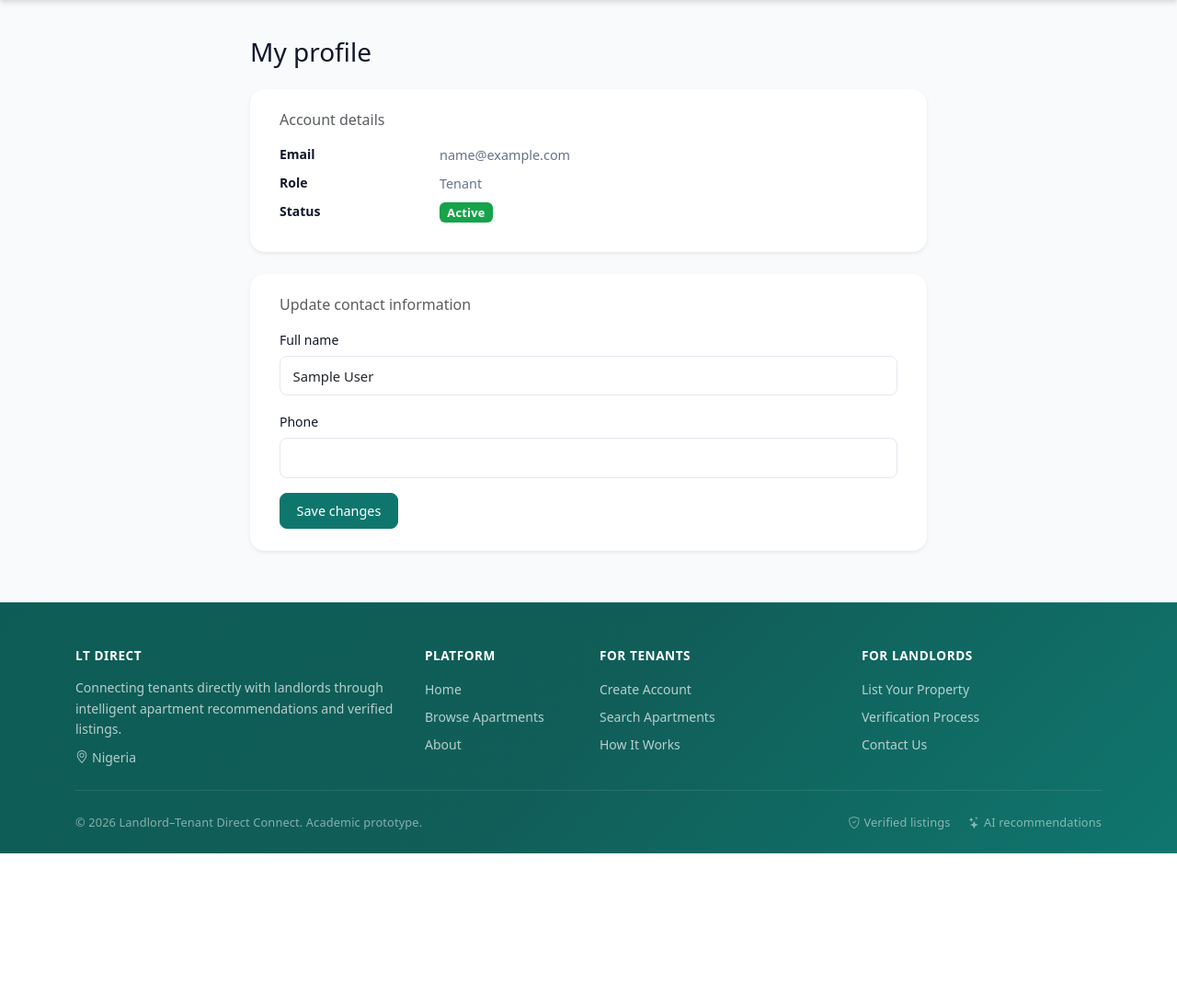
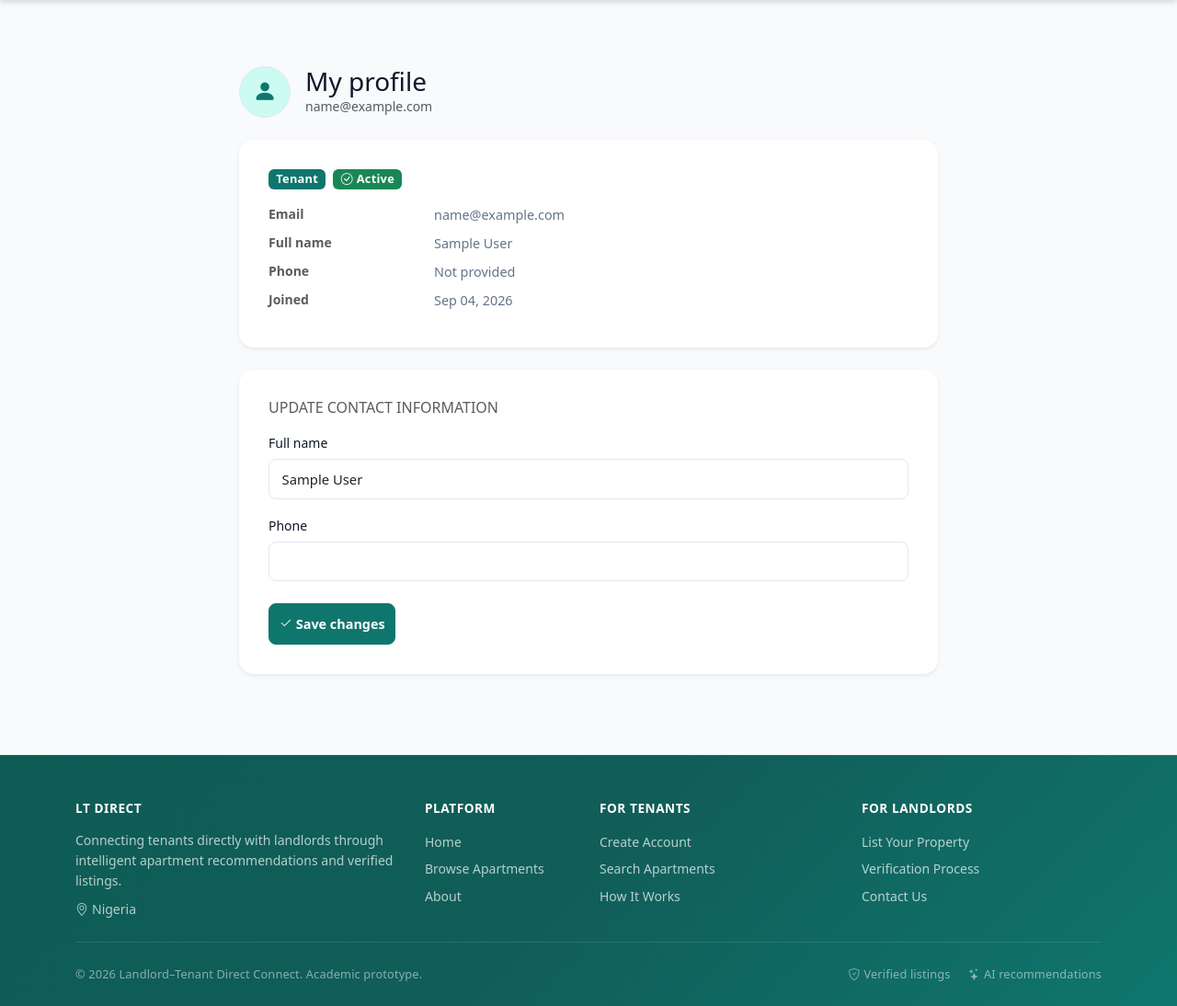
Before and after one commit to 1234donald/Landlord_Tenant-Direct, a Django app: page /profile/ in a window 1280 px wide. Shown: the part 63-1157 px from the top of the page at 92% size. Before the commit the page ends 991 px from the top, so only its background shows below. Run offline with Django 5.2, Linux system fonts and the light colour scheme; the visitor is signed in with stand-in values (Sample User, id 1); some libraries are stand-ins or nearby versions.

Commit message:
feat(frontend): add landlord dashboard, profile and verification pages
- Redesign landlord dashboard with listing count, available apartments, verification status, recent messages and management shortcuts
- Update profile page with role-aware view and editable fields
- Redesign verification submission form with status badges (pending, approved, rejected) and rejection remarks

```diff
--- a/templates/accounts/profile.html
+++ b/templates/accounts/profile.html
@@ -1,37 +1,47 @@
 {% extends "base.html" %}
 
-{% block title %}My profile - Landlord-Tenant Direct Connect{% endblock %}
+{% block title %}My profile | LT Direct{% endblock %}
 
 {% block content %}
-<div class="row">
-    <div class="col-lg-8 mx-auto">
-        <h1 class="h3 mb-4">My profile</h1>
+<div class="auth-shell" style="max-width:760px;">
+    <div class="d-flex align-items-center gap-3 mb-4">
+        <div class="conv-avatar" style="width:56px;height:56px;font-size:1.6rem;" aria-hidden="true">
+            <i class="bi bi-person-fill"></i>
+        </div>
+        <div>
+            <h1 class="h3 mb-0">My profile</h1>
+            <p class="text-muted small mb-0 text-break">{{ profile_user.email }}</p>
+        </div>
+    </div>
 
-        <div class="card shadow-sm mb-4">
+    <div class="card shadow-sm border-0 mb-4">
         <div class="card-body">
-                <h2 class="h6 text-muted mb-3">Account details</h2>
-                <dl class="row mb-0">
-                    <dt class="col-sm-3">Email</dt>
-                    <dd class="col-sm-9">{{ profile_user.email }}</dd>
-                    <dt class="col-sm-3">Role</dt>
-                    <dd class="col-sm-9">
+            <div class="d-flex flex-wrap gap-2 mb-3">
+                <span class="badge text-bg-primary">
                     {% if profile_user.is_tenant %}Tenant{% elif profile_user.is_landlord %}Landlord{% else %}Administrator{% endif %}
-                    </dd>
-                    <dt class="col-sm-3">Status</dt>
-                    <dd class="col-sm-9">
+                </span>
                 {% if profile_user.is_active %}
-                        <span class="badge bg-success">Active</span>
+                <span class="badge text-bg-success"><i class="bi bi-check-circle me-1"></i>Active</span>
                 {% else %}
-                        <span class="badge bg-danger">Inactive</span>
+                <span class="badge text-bg-danger"><i class="bi bi-x-circle me-1"></i>Inactive</span>
                 {% endif %}
-                    </dd>
+            </div>
+            <dl class="row small mb-0">
+                <dt class="col-sm-3 text-muted">Email</dt>
+                <dd class="col-sm-9 text-break">{{ profile_user.email }}</dd>
+                <dt class="col-sm-3 text-muted">Full name</dt>
+                <dd class="col-sm-9">{{ profile_user.get_full_name|default:"Not provided" }}</dd>
+                <dt class="col-sm-3 text-muted">Phone</dt>
+                <dd class="col-sm-9">{{ profile_user.phone|default:"Not provided" }}</dd>
+                <dt class="col-sm-3 text-muted">Joined</dt>
+                <dd class="col-sm-9">{{ profile_user.date_joined|date:"M d, Y" }}</dd>
             </dl>
         </div>
     </div>
 
-        <div class="card shadow-sm">
+    <div class="card shadow-sm border-0">
         <div class="card-body">
-                <h2 class="h6 text-muted mb-3">Update contact information</h2>
+            <h2 class="h6 text-uppercase text-muted mb-3">Update contact information</h2>
             {% if form.non_field_errors %}
             <div class="alert alert-danger" role="alert">{% for e in form.non_field_errors %}{{ e }}{% endfor %}</div>
             {% endif %}
@@ -42,15 +52,16 @@
                     {{ form.full_name }}
                     {% if form.full_name.errors %}<div class="invalid-feedback d-block">{% for e in form.full_name.errors %}{{ e }}{% endfor %}</div>{% endif %}
                 </div>
-                    <div class="mb-3">
+                <div class="mb-4">
                     <label class="form-label" for="{{ form.phone.id_for_label }}">{{ form.phone.label }}</label>
                     {{ form.phone }}
                     {% if form.phone.errors %}<div class="invalid-feedback d-block">{% for e in form.phone.errors %}{{ e }}{% endfor %}</div>{% endif %}
                 </div>
-                    <button type="submit" class="btn btn-primary">Save changes</button>
+                <button type="submit" class="btn btn-primary">
+                    <i class="bi bi-check2 me-1"></i>Save changes
+                </button>
             </form>
         </div>
     </div>
 </div>
-</div>
 {% endblock %}
```
Also changed, not shown: templates/accounts/landlord_dashboard.html (+51 -57 lines), templates/verification/form.html (+41 -30 lines). Lines whose indentation alone changed are shown as unchanged.
